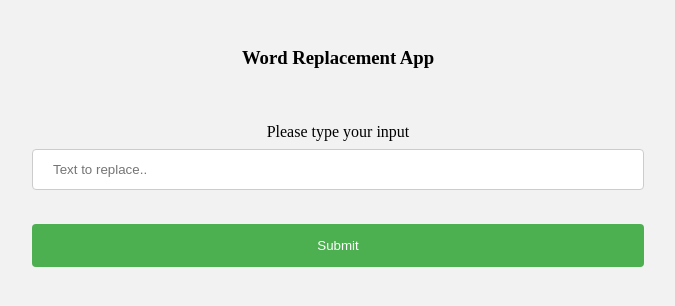
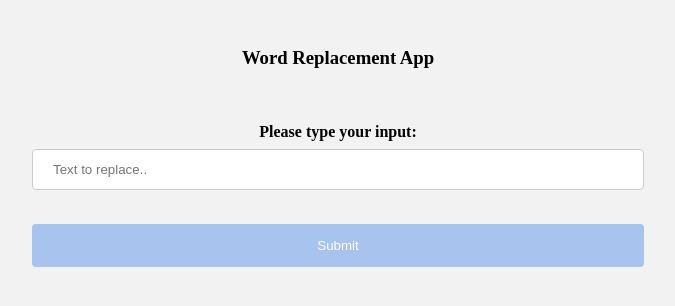
Before and after one commit to maheshmohanmu/wordreplaceapp, a Flask app: page / in a window 1280 px wide. Shown: the top 306 px of the page, without its empty margins (302-977 px from the left). Run offline with Flask 2, Linux system fonts and the light colour scheme; some libraries are stand-ins or nearby versions.

Commit message:
css styling3

```diff
--- a/static/css/style.css
+++ b/static/css/style.css
@@ -10,7 +10,7 @@ input[type=text], select {
 
   input[type=submit] {
     width: 50%;
-    background-color: #4CAF50;
+    background-color: #a8c3ed;
     color: white;
     padding: 14px 20px;
     margin: 8px 0;
@@ -20,7 +20,7 @@ input[type=text], select {
   }
 
   input[type=submit]:hover {
-    background-color: #45a049;
+    background-color: #7aa8f0;
   }
 
   div {
--- a/templates/home.html
+++ b/templates/home.html
@@ -36,7 +36,7 @@ var inptext= $('#inptext').val();
 <body>
     <p>
         <h3>Word Replacement App</h3><br><br>
-            <label for="fname">Please type your input</label><br>
+            <label for="fname"><b>Please type your input:</b></label><br>
             <input type="text" id="inptext" name="inptext" placeholder="Text to replace.."><br><br>
             <input type="submit" id="clicked" name ="clicked" onclick="myFunction()" value="Submit">
         </p>
```
